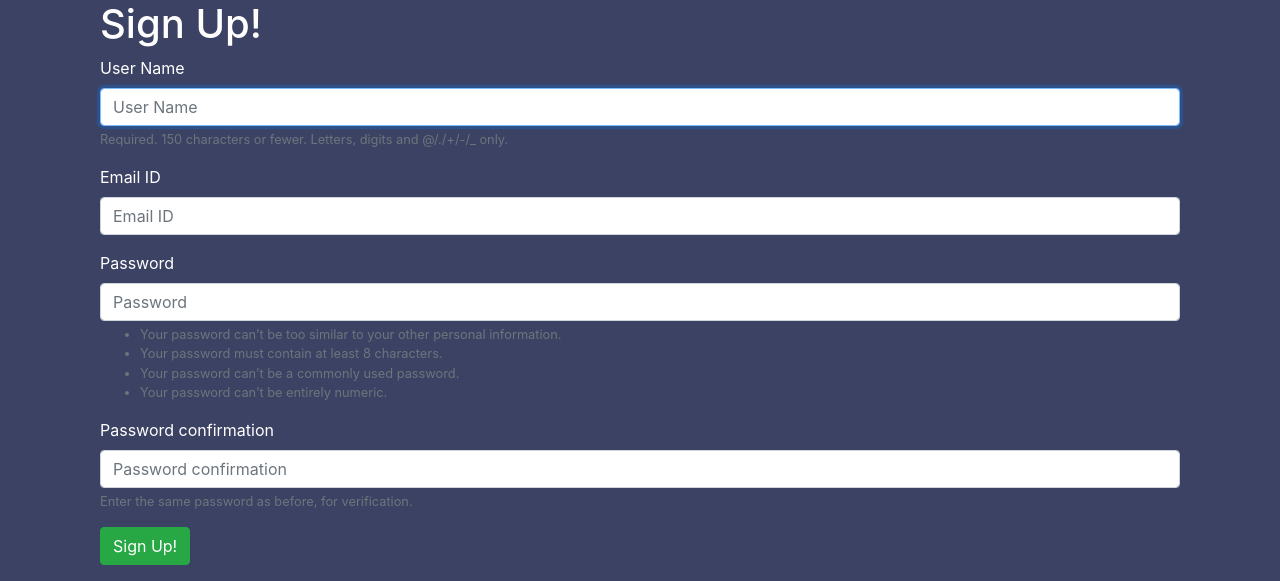
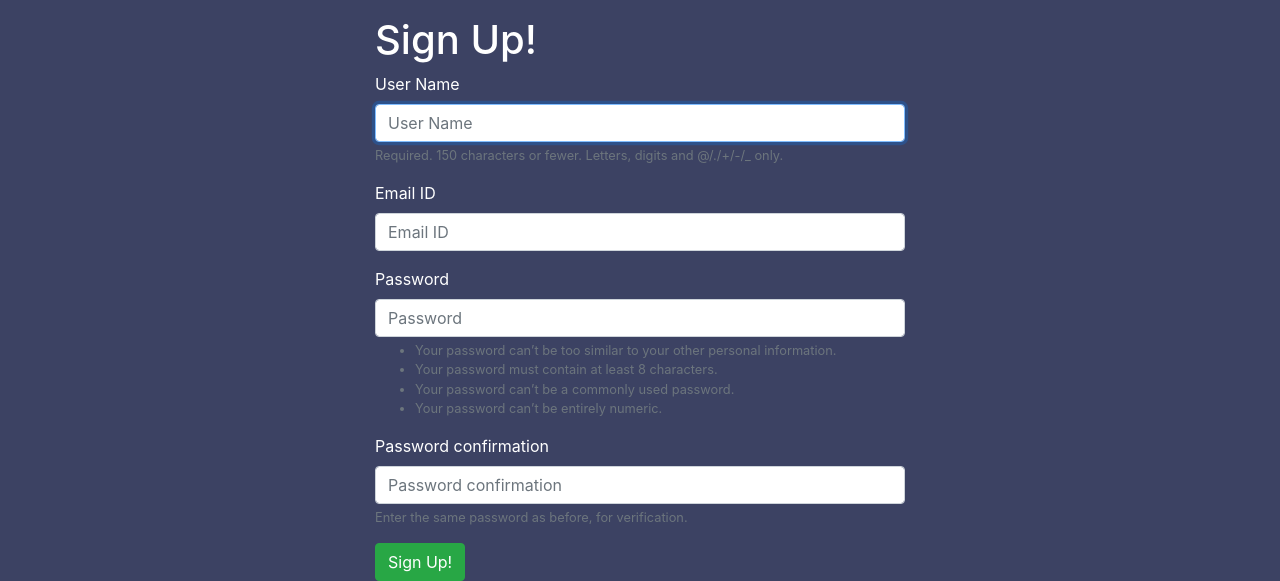
Before and after one commit to Kiran-Sawant/StarSocial, a Django app: page /accounts/signup/ in a window 1280 px wide. Shown: the part 56-637 px from the top of the page. Run offline with Django 3.2, Linux system fonts and the light colour scheme; some libraries are stand-ins or nearby versions.

Commit message:
corrected positions and sizing

```diff
--- a/star_social/accounts/templates/accounts/signup.html
+++ b/star_social/accounts/templates/accounts/signup.html
@@ -6,7 +6,7 @@
 {% bootstrap_javascript jquery='full' %}
 
 {% block content %}
-    <div class="container">
+    <div class="container mt-3" style='width: 35em;'>
         <h1>Sign Up!</h1>
         <form method="POST">
             {% csrf_token %}
```
